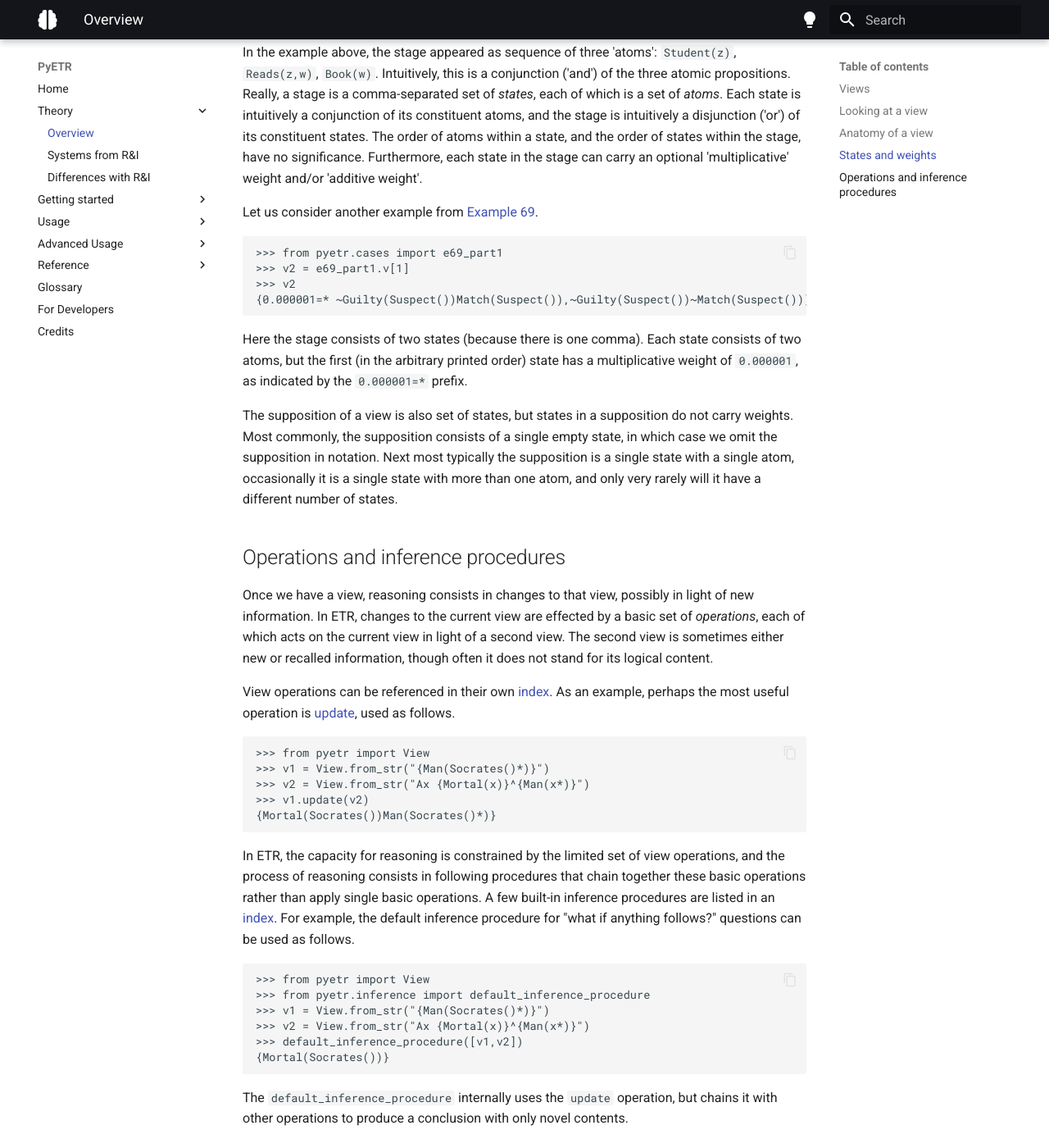
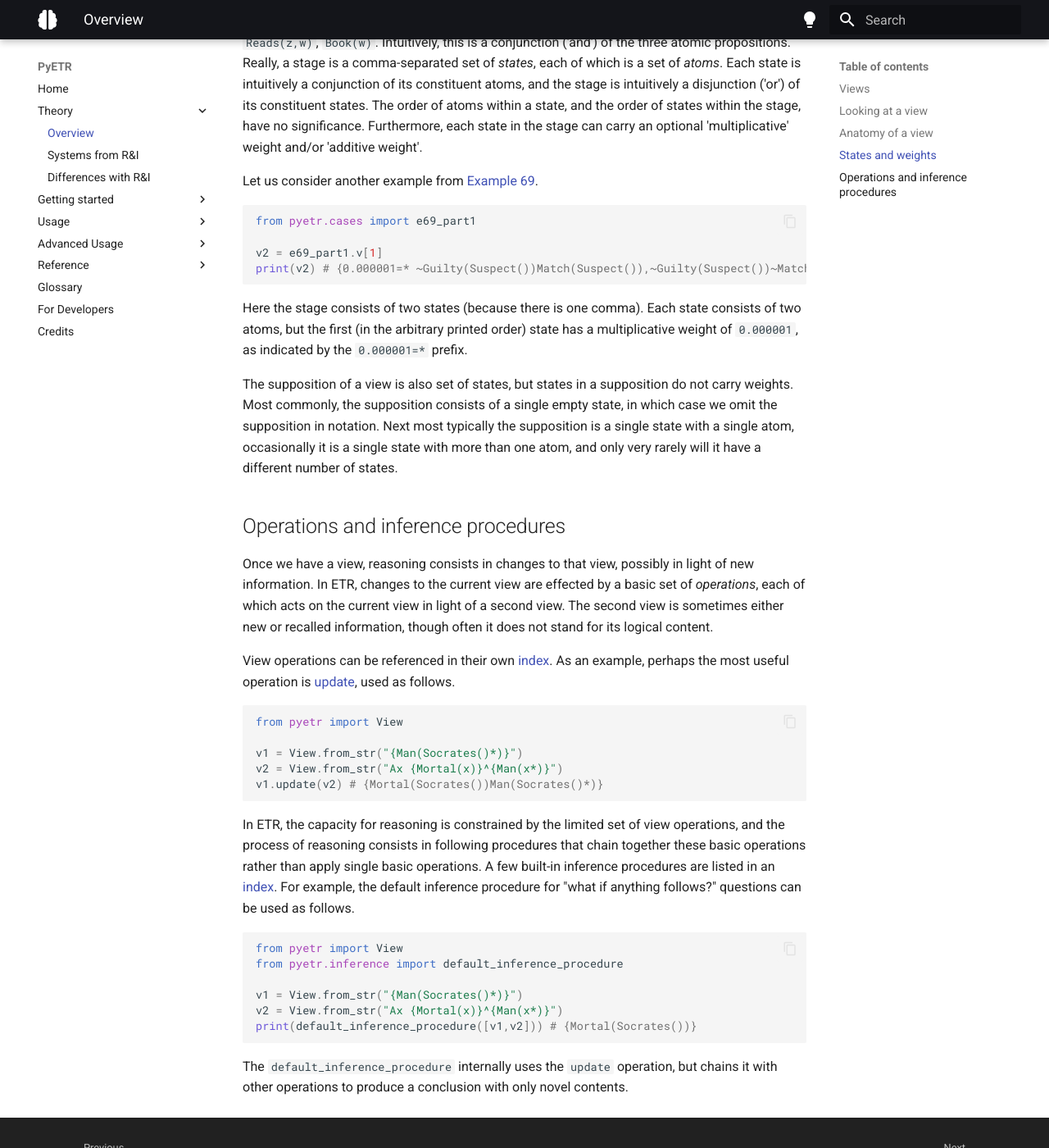
Before and after one commit to juancadile/PyETR-myfork, an MkDocs documentation site: the page built from docs/theory/overview.md, in a window 1280 px wide and 1400 px high, scrolled down 3145 px. Shown: the whole window at 82% size. Built offline with MkDocs 1.6.1 and Material for MkDocs 9.7.7, drawn with Linux system fonts in a browser that asks for light colours; some of the changed text lies outside the part shown.

Commit message:
Added review of theory section

````diff
--- a/docs/theory/overview.md
+++ b/docs/theory/overview.md
@@ -17,11 +17,11 @@ Moreover, it is hypothesized that failures of reasoning, relative to formal stan
 ## Looking at a view
 
 For concreteness, let us study a view from [Example 56](../reference/case_index.md#e56_default_inference). Once you have set up PyETR you can inspect the provided examples as follows.
-```
->>> from pyetr.cases import e56_default_inference
->>> v = e56_default_inference.v[1]
->>> v
-∀z ∃w {Student(z*)Reads(z,w)Book(w)}^{Student(z*)}
+```python
+from pyetr.cases import e56_default_inference
+
+v = e56_default_inference.v[1]
+print(v) # ∀z ∃w {Student(z*)Reads(z,w)Book(w)}^{Student(z*)}
 ```
 Lines beginning `>>>` are user input and other lines are Python output.
 Here we have imported one of the views from Example 56 of R&I and given it the name `v`.
@@ -32,22 +32,20 @@ Then asking Python for `v` causes a string representation of `v` to be printed.
 
 !!! info
     Instead of importing the example, you could copy and paste any string given as an output like this
-    ```
-    >>> from pyetr import View
-    >>> v = View.from_str("∀z ∃w {Student(z*)Reads(z,w)Book(w)}^{Student(z*)}")
-    >>> v
-    ∀z ∃w {Student(z*)Reads(z,w)Book(w)}^{Student(z*)}
+    ```python
+    from pyetr import View
+
+    v = View.from_str("∀z ∃w {Student(z*)Reads(z,w)Book(w)}^{Student(z*)}")
+    print(v) # ∀z ∃w {Student(z*)Reads(z,w)Book(w)}^{Student(z*)}
     ```
 
-Asking Python for `v` is equivalent to the following
-```
->>> print(v.to_str())
-∀z ∃w {Student(z*)Reads(z,w)Book(w)}^{Student(z*)}
+Asking Python to print `v` is equivalent to the following
+```python
+print(v.to_str()) # ∀z ∃w {Student(z*)Reads(z,w)Book(w)}^{Student(z*)}
 ```
 Aside from `to_str()`, another way to render a view is `base`.
-```
->>> print(v.base)
-{Student(z)Reads(z,w)Book(w)}^{Student(z)} issues={(z,Student(?))} U={z} E={w} deps=z{w}
+```python
+print(v.base) # {Student(z)Reads(z,w)Book(w)}^{Student(z)} issues={(z,Student(?))} U={z} E={w} deps=z{w}
 ```
 This is provided to give a close match to the notation and theoretical structure of views provided in R&I. It should not be necessary to use `base` to follow calculations, as all relevant information is encoded in the `to_str()` representation, but it may be helpful for learning to connect the concrete `to_str()` syntax with the abstract structures of R&I.
 
@@ -114,11 +112,11 @@ The order of atoms within a state, and the order of states within the stage, hav
 Furthermore, each state in the stage can carry an optional 'multiplicative' weight and/or 'additive weight'.
 
 Let us consider another example from [Example 69](../reference/case_index.md#e69_part1).
-```
->>> from pyetr.cases import e69_part1
->>> v2 = e69_part1.v[1]
->>> v2
-{0.000001=* ~Guilty(Suspect())Match(Suspect()),~Guilty(Suspect())~Match(Suspect())}^{~Guilty(Suspect())}
+```python
+from pyetr.cases import e69_part1
+
+v2 = e69_part1.v[1]
+print(v2) # {0.000001=* ~Guilty(Suspect())Match(Suspect()),~Guilty(Suspect())~Match(Suspect())}^{~Guilty(Suspect())}
 ```
 Here the stage consists of two states (because there is one comma).
 Each state consists of two atoms, but the first (in the arbitrary printed order) state has a multiplicative weight of `0.000001`, as indicated by the `0.000001=*` prefix.
@@ -135,23 +133,23 @@ The second view is sometimes either new or recalled information, though often it
 
 View operations can be referenced in their own [index](../reference/view_methods.md).
 As an example, perhaps the most useful operation is [update](../reference/view_methods.md#update), used as follows.
-```
->>> from pyetr import View
->>> v1 = View.from_str("{Man(Socrates()*)}")
->>> v2 = View.from_str("Ax {Mortal(x)}^{Man(x*)}")
->>> v1.update(v2)
-{Mortal(Socrates())Man(Socrates()*)}
+```python
+from pyetr import View
+
+v1 = View.from_str("{Man(Socrates()*)}")
+v2 = View.from_str("Ax {Mortal(x)}^{Man(x*)}")
+v1.update(v2) # {Mortal(Socrates())Man(Socrates()*)}
 ```
 
 In ETR, the capacity for reasoning is constrained by the limited set of view operations, and the process of reasoning consists in following procedures that chain together these basic operations rather than apply single basic operations.
 A few built-in inference procedures are listed in an [index](../reference/inference_index.md).
 For example, the default inference procedure for "what if anything follows?" questions can be used as follows.
-```
->>> from pyetr import View
->>> from pyetr.inference import default_inference_procedure
->>> v1 = View.from_str("{Man(Socrates()*)}")
->>> v2 = View.from_str("Ax {Mortal(x)}^{Man(x*)}")
->>> default_inference_procedure([v1,v2])
-{Mortal(Socrates())}
+```python
+from pyetr import View
+from pyetr.inference import default_inference_procedure
+
+v1 = View.from_str("{Man(Socrates()*)}")
+v2 = View.from_str("Ax {Mortal(x)}^{Man(x*)}")
+print(default_inference_procedure([v1,v2])) # {Mortal(Socrates())}
 ```
 The `default_inference_procedure` internally uses the `update` operation, but chains it with other operations to produce a conclusion with only novel contents.
````
Also changed, not shown: docs/theory/differences.md (+8 -10 lines), docs/theory/systems.md (+13 -10 lines).
